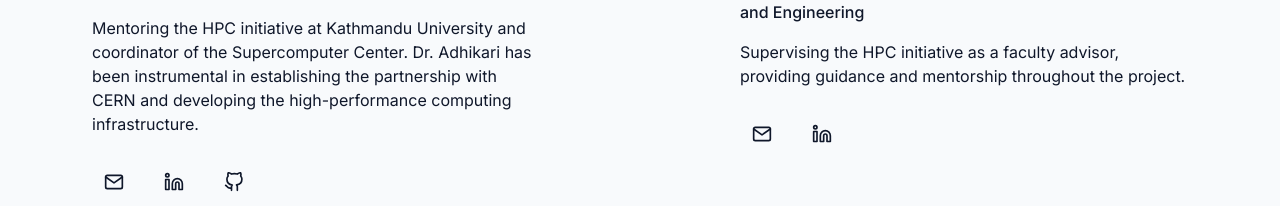
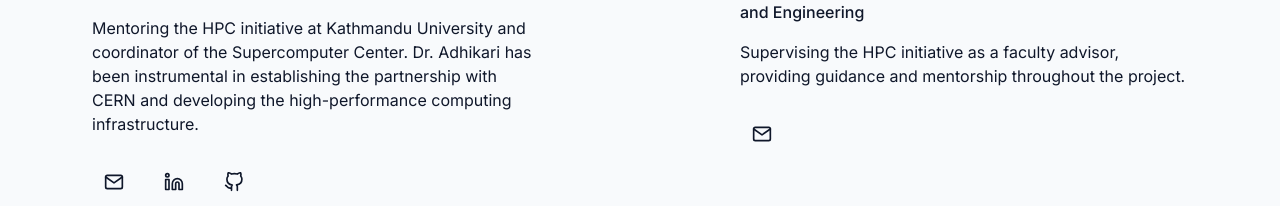
Before and after one commit to sarbesh0x01/kuhpcwebsite, a Next.js app: page /team in a window 1280 px wide. Shown: the part 1149-1355 px from the top of the page. Built offline with nearby package versions, Linux system fonts and the light colour scheme.

Commit message:
linkedin removed

```diff
--- a/src/app/team/page.tsx
+++ b/src/app/team/page.tsx
@@ -139,9 +139,9 @@ export default function Team() {
                       />
                     )}
 
-                    {(supervisor.linkedin || supervisor.linked) && (
+                    {(supervisor.linkedin || supervisor.linkedin) && (
                       <SocialLink
-                        href={buildLink(supervisor.linkedin || supervisor.linked, 'linkedin')}
+                        href={buildLink(supervisor.linkedin || supervisor.linkedin, 'linkedin')}
                         icon={<FiLinkedin size={20} />}
                         label={`LinkedIn profile for ${supervisor.name}`}
                       />
```
